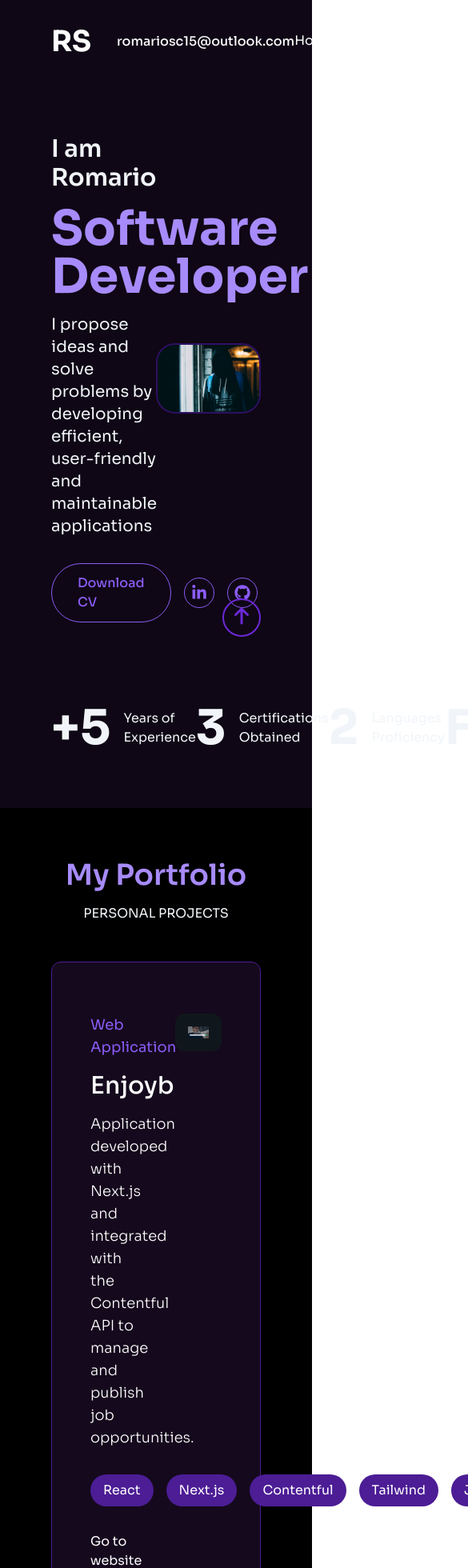
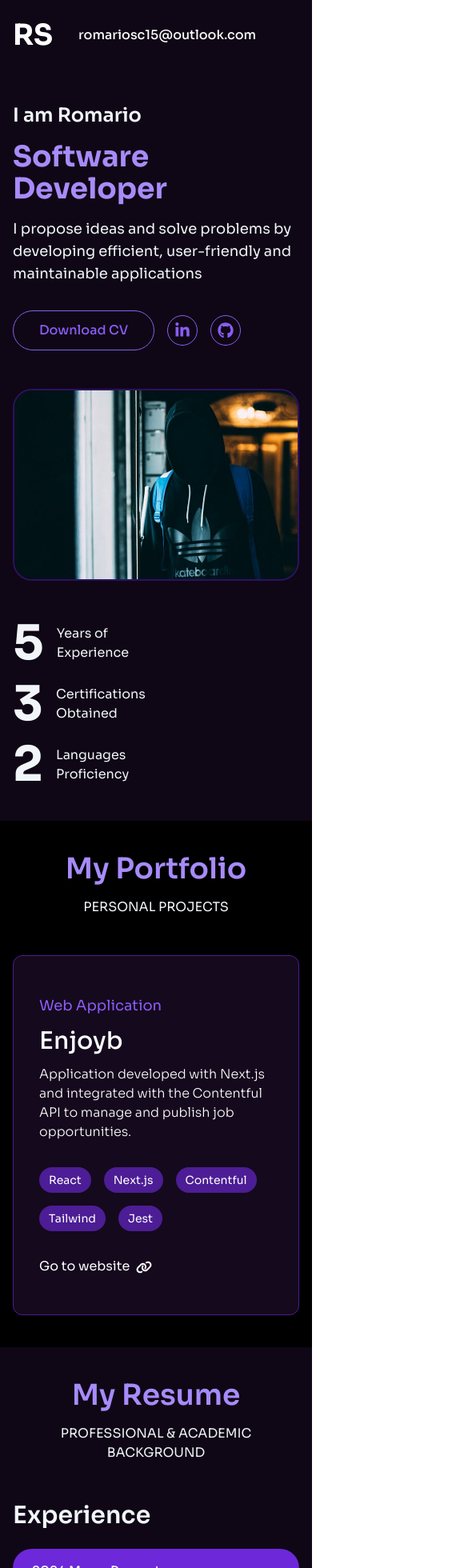
Before and after one commit to romariosc15/personal-portfolio, a Vue app: page / in a window 390 px wide. Shown: the top 1960 px of the page at 80% size, 585 px wide, since content can reach past the window. Built offline with nearby package versions, Linux system fonts and the light colour scheme.

Commit message:
Adding responsive design for mobile devices

```diff
--- a/src/components/Navigation/NavigationBar.vue
+++ b/src/components/Navigation/NavigationBar.vue
@@ -17,7 +17,7 @@ const stickyNavbarClass = computed(() => ({
 <template>
   <div class="h-[104px]" :class="staticTopBlockClass"></div>
   <div class="w-full" :class="stickyNavbarClass">
-    <div class="container mx-auto py-8 px-16">
+    <div class="container mx-auto py-6 lg:py-8 px-4 md:px-8 lg:px-36">
       <div class="flex flex-row items-center">
         <div class="mr-8">
           <h1 class="font-bold text-4xl text-white">RS</h1>
@@ -30,7 +30,7 @@ const stickyNavbarClass = computed(() => ({
             romariosc15@outlook.com
           </a>
         </div>
-        <nav class="ml-auto">
+        <nav class="ml-auto hidden lg:block">
           <ul class="text-white flex flex-row gap-12">
             <li v-for="(link, index) in navLinks" :key="index">
               <a
--- a/src/components/Navigation/NavigationFooter.vue
+++ b/src/components/Navigation/NavigationFooter.vue
@@ -3,7 +3,7 @@ import { navLinks } from '@/constants/content'
 </script>
 
 <template>
-  <footer class="text-center py-6 px-16 space-y-4">
+  <footer class="text-center py-4 lg:py-6 px-4 lg:px-36 space-y-4">
     <div>
       <h1 class="font-bold text-5xl text-white">RS</h1>
     </div>
--- a/src/components/Navigation/NavigationScrollUp.vue
+++ b/src/components/Navigation/NavigationScrollUp.vue
@@ -12,7 +12,7 @@ const scrollToTop = () => {
 
 <template>
   <button
-    class="fixed bottom-12 right-16 text-violet-700 border-2 border-violet-700 rounded-full hover:bg-violet-700 hover:text-white transition-colors w-12 h-12 text-center content-center"
+    class="hidden lg:fixed bottom-12 right-16 text-violet-700 border-2 border-violet-700 rounded-full hover:bg-violet-700 hover:text-white transition-colors w-12 h-12 text-center content-center"
     @click="scrollToTop"
   >
     <FontAwesomeIcon class="w-6 h-6" :icon="faArrowUp" />
--- a/src/components/ProjectTags.vue
+++ b/src/components/ProjectTags.vue
@@ -4,11 +4,11 @@ const props = defineProps({
 })
 </script>
 <template>
-  <div class="flex flex-row gap-4 mb-8">
+  <div class="flex flex-row flex-wrap gap-4 mb-8">
     <div
       v-for="(tag, index) in props.tags"
       :key="index"
-      class="rounded-full bg-violet-900 text-white py-2 px-4"
+      class="rounded-full text-sm lg:text-base bg-violet-900 text-white py-1.5 lg:py-2 px-3 lg:px-4"
     >
       {{ tag }}
     </div>
--- a/src/components/ResumeCardContainer.vue
+++ b/src/components/ResumeCardContainer.vue
@@ -6,17 +6,17 @@ const props = defineProps({
 </script>
 
 <template>
-  <div class="space-y-8">
-    <h2 class="text-4xl font-semibold text-slate-100">{{ props.title }}</h2>
+  <div class="space-y-6 lg:space-y-8">
+    <h2 class="text-3xl lg:text-4xl font-semibold text-slate-100">{{ props.title }}</h2>
     <div v-for="(item, index) in props.items" :key="index" class="space-y-4">
-      <div class="bg-violet-700 rounded-3xl px-10 py-6 space-y-1">
-        <span class="text-xl font-medium text-slate-100">{{
+      <div class="bg-violet-700 rounded-3xl px-6 lg:px-10 py-4 lg:py-6 space-y-1">
+        <span class="textl-lg lg:text-xl font-medium text-slate-100">{{
           item.period
         }}</span>
-        <h3 class="text-3xl font-bold text-slate-100">
+        <h3 class="text-2xl lg:text-3xl font-bold text-slate-100">
           {{ item.name }}
         </h3>
-        <p class="text-lg font-light text-slate-100">
+        <p class="text-base lg:text-lg font-light text-slate-100">
           {{ item.entity }}, {{ item.location }}
         </p>
       </div>
--- a/src/components/SectionHome.vue
+++ b/src/components/SectionHome.vue
@@ -4,14 +4,14 @@ import { faLinkedinIn, faGithub } from '@fortawesome/free-brands-svg-icons'
 </script>
 
 <template>
-  <section class="container mx-auto py-16 px-16">
-    <div class="grid grid-cols-2 items-center">
+  <section class="container mx-auto py-10 lg:py-16 px-4 md:px-8 lg:px-36">
+    <div class="lg:grid lg:grid-cols-2 items-center">
       <div>
-        <h3 class="text-3xl font-semibold text-slate-100 mb-4">I am Romario</h3>
-        <h1 class="text-6xl font-bold text-violet-400 mb-4">
+        <h3 class="text-2xl lg:text-3xl font-semibold text-slate-100 mb-4">I am Romario</h3>
+        <h1 class="text-4xl lg:text-6xl font-bold text-violet-400 mb-4">
           Software Developer
         </h1>
-        <p class="text-xl font-normal text-slate-100 mb-8">
+        <p class="text-lg lg:text-xl font-normal text-slate-100 mb-8">
           I propose ideas and solve problems by developing efficient,
           user-friendly and maintainable applications
         </p>
@@ -39,7 +39,7 @@ import { faLinkedinIn, faGithub } from '@fortawesome/free-brands-svg-icons'
           </a>
         </div>
       </div>
-      <div class="mx-auto">
+      <div class="mx-auto mt-12 lg:mt-0">
         <img
           class="w-[600px] rounded-3xl border-2 border-violet-950"
           src="../assets/images/home.jpg"
@@ -47,9 +47,9 @@ import { faLinkedinIn, faGithub } from '@fortawesome/free-brands-svg-icons'
         />
       </div>
     </div>
-    <div class="flex flex-row justify-between pt-24">
+    <div class="flex flex-col lg:flex-row flex-wrap justify-between gap-y-4 lg:gap-y-0 pt-12 lg:pt-24">
       <div class="flex flex-row items-center gap-4">
-        <span class="text-6xl font-bold text-slate-100">+5</span>
+        <span class="text-6xl font-bold text-slate-100">5</span>
         <p class="text-slate-100">
           Years of <br />
           Experience
@@ -69,8 +69,8 @@ import { faLinkedinIn, faGithub } from '@fortawesome/free-brands-svg-icons'
           Proficiency
         </p>
       </div>
-      <div class="flex flex-row items-center gap-4">
-        <span class="text-6xl font-bold text-slate-100">F+B</span>
+      <div class="hidden lg:flex lg:flex-row lg:items-center lg:gap-4">
+        <span class="text-4xl lg:text-6xl font-bold text-slate-100">F+B</span>
         <p class="text-slate-100">
           Frontend &amp; Backend <br />
           Development
--- a/src/components/SectionPortfolio.vue
+++ b/src/components/SectionPortfolio.vue
@@ -8,7 +8,7 @@ import { useAssets } from '@/composables/useAssets'
 
 <template>
   <section class="bg-black">
-    <div class="container mx-auto py-16 px-16">
+    <div class="container mx-auto py-10 lg:py-16 px-4 md:px-8 lg:px-36">
       <div class="text-center space-y-4 mb-12">
         <h2 class="text-4xl font-semibold text-violet-400">My Portfolio</h2>
         <p class="text-slate-100">PERSONAL PROJECTS</p>
@@ -17,14 +17,14 @@ import { useAssets } from '@/composables/useAssets'
         <div
           v-for="(project, index) in projects"
           :key="index"
-          class="grid grid-cols-2 gap-12 px-12 py-16 rounded-xl border bg-[#15091d] border-violet-900"
+          class="lg:grid lg:grid-cols-2 gap-12 px-8 lg:px-12 py-12 lg:py-16 rounded-xl border bg-[#15091d] border-violet-900"
         >
           <div>
             <span class="text-lg text-violet-500">{{ project.type }}</span>
-            <h3 class="text-3xl font-medium text-white my-4">
+            <h3 class="text-3xl font-medium text-white my-3 lg:my-4">
               {{ project.title }}
             </h3>
-            <p class="text-lg font-light text-white mb-8">
+            <p class="text-md lg:text-lg font-light text-white mb-8">
               {{ project.description }}
             </p>
             <ProjectTags :tags="project.tags" />
@@ -40,7 +40,7 @@ import { useAssets } from '@/composables/useAssets'
               />
             </a>
           </div>
-          <div>
+          <div class="hidden lg:block">
             <img
               class="w-full rounded-xl border-[16px] border-[#10171c]"
               :src="useAssets(`/src/assets/images/projects/${project.image}`)"
--- a/src/components/SectionResume.vue
+++ b/src/components/SectionResume.vue
@@ -4,12 +4,12 @@ import ResumeCardContainer from './ResumeCardContainer.vue'
 </script>
 
 <template>
-  <section class="container mx-auto py-16 px-16">
+  <section class="container mx-auto py-10 lg:py-16 px-4 md:px-8 lg:px-36">
     <div class="text-center space-y-4 mb-12">
       <h2 class="text-4xl font-semibold text-violet-400">My Resume</h2>
       <p class="text-slate-100">PROFESSIONAL &amp; ACADEMIC BACKGROUND</p>
     </div>
-    <div class="grid grid-cols-2 gap-16">
+    <div class="md:grid md:grid-cols-2 md:gap-8 lg:gap-16 space-y-8 md:space-y-0">
       <ResumeCardContainer title="Experience" :items="experience" />
       <ResumeCardContainer title="Education" :items="education" />
     </div>
--- a/src/constants/content.js
+++ b/src/constants/content.js
@@ -40,14 +40,14 @@ export const experience = [
 
 export const education = [
   {
-    name: 'Full Stack Development Course',
+    name: 'Full Stack Course',
     entity: 'TECSUP',
     location: 'Peru',
     period: '2020 Jul. - 2020 Dec.',
   },
   {
-    name: 'Systems Engineering and Informatics',
-    entity: 'Universidad Nacional de Moquegua',
+    name: 'Systems Engineering',
+    entity: 'UNAM',
     location: 'Peru',
     period: '2015 Mar. - 2019 Dec.',
   },
```
Also changed, not shown: src/components/SectionContact.vue (+22 -22 lines).
